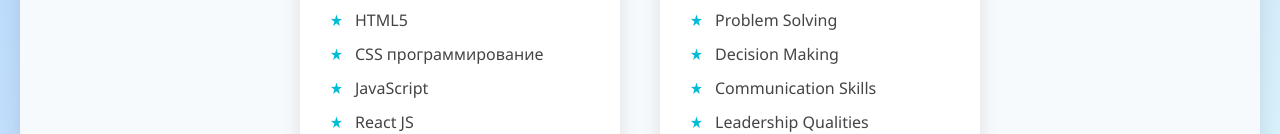
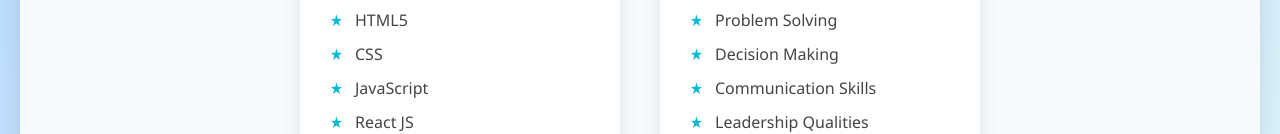
Before and after one commit to C-P-AMUTHAN/My-Portfolio, a plain HTML site: page skills.html in a window 1280 px wide. Shown: the part 360-494 px from the top of the page. Drawn offline with Linux system fonts and the light colour scheme.

Commit message:
Update skills.html

```diff
--- a/skills.html
+++ b/skills.html
@@ -145,7 +145,7 @@
           <li>Java Programming</li>
           <li>C Programming</li>
           <li>HTML5</li>
-          <li>CSS программирование</li>
+          <li>CSS</li>
           <li>JavaScript</li>
           <li>React JS</li>
           <li>OOPs Concepts</li>
```
